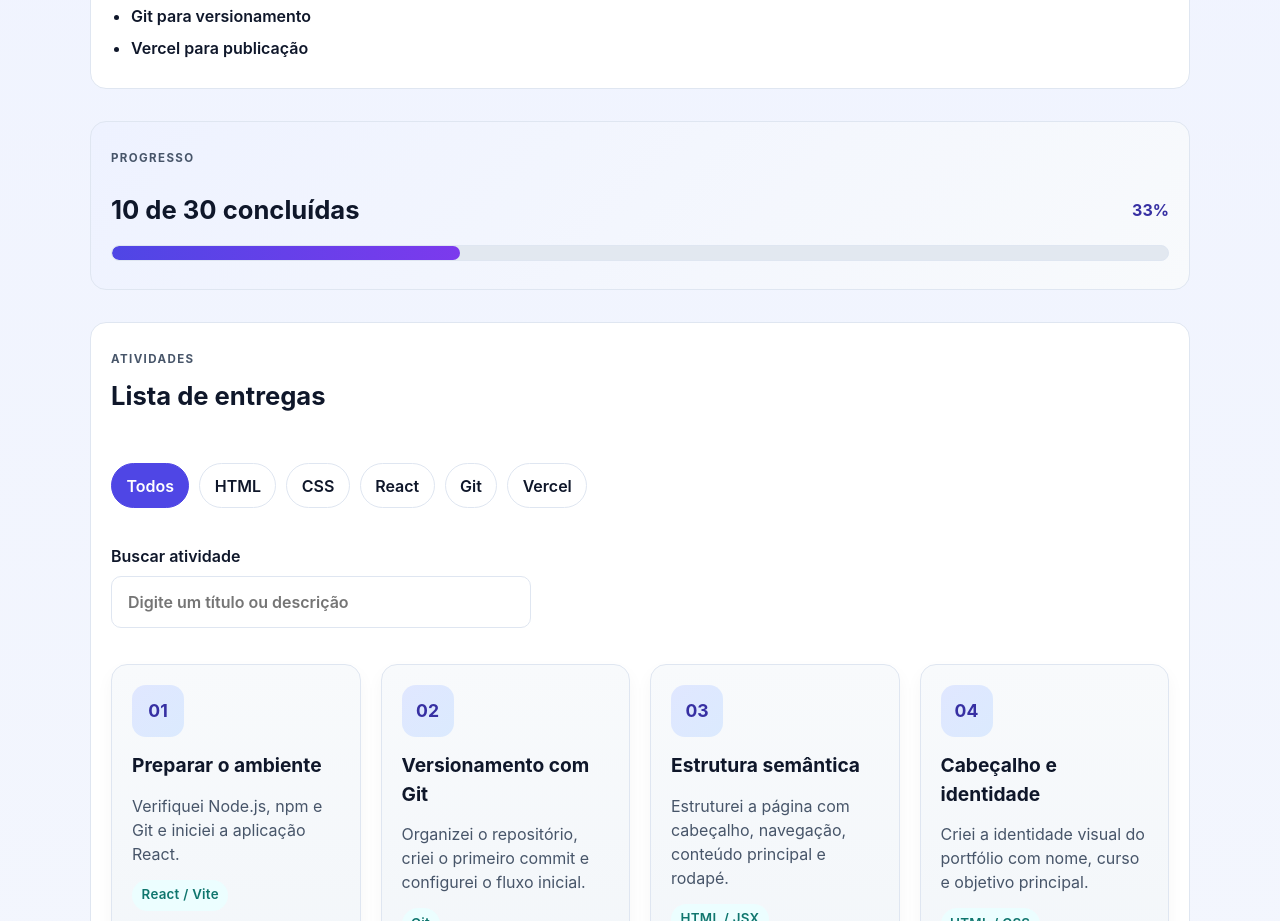
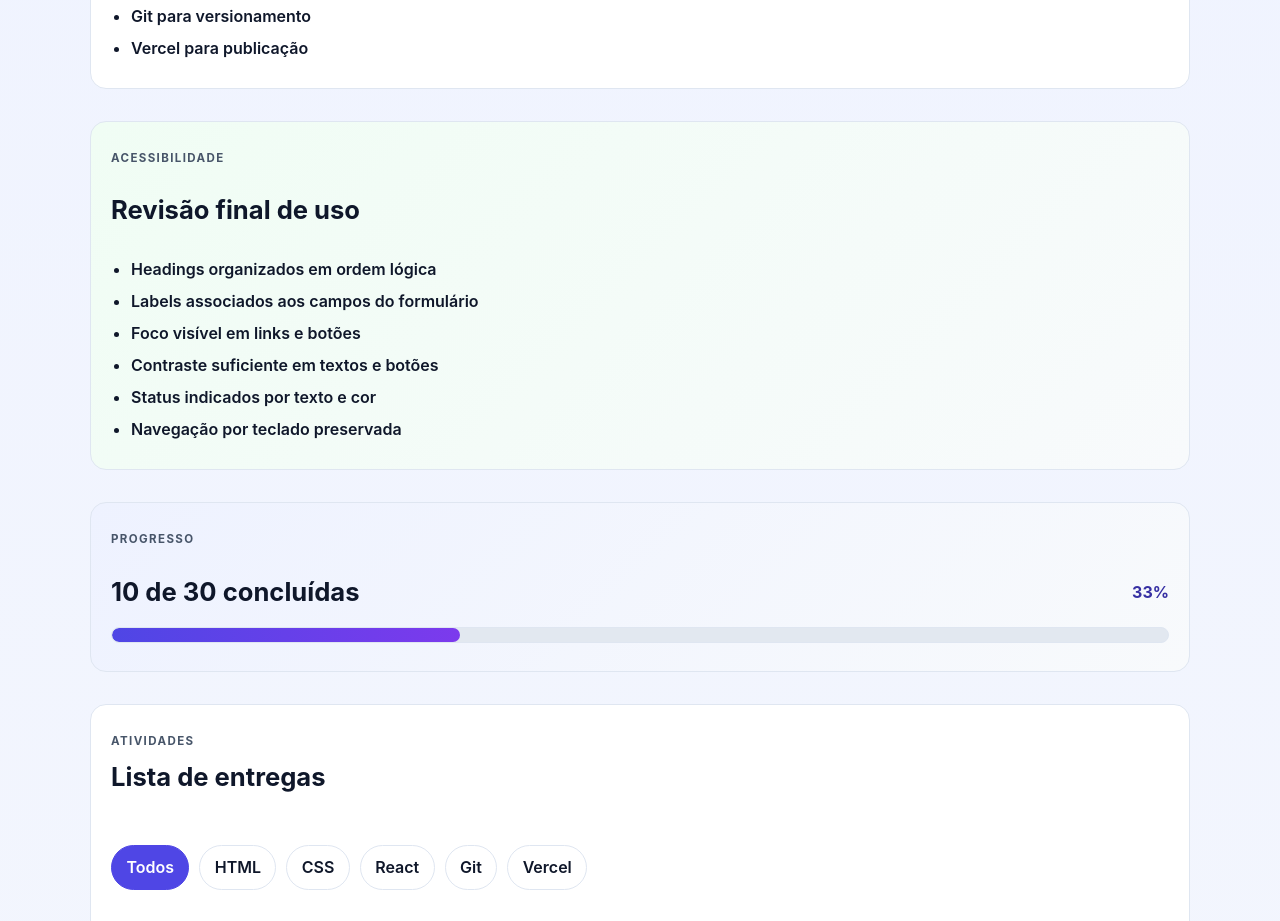
Before and after one commit to juliana008/anotacoes, a React (Vite) app in the folder Desenvolvimento_Full_Stack/Aulas/React/pratica_revisao/: page / in a window 1280 px wide. Shown: the part 820-1741 px from the top of the page. Built offline with nearby package versions, Linux system fonts and the light colour scheme.

Commit message:
fix: melhorar acessibilidade da interface

```diff
--- a/Desenvolvimento_Full_Stack/Aulas/React/pratica_revisao/src/App.css
+++ b/Desenvolvimento_Full_Stack/Aulas/React/pratica_revisao/src/App.css
@@ -183,6 +183,19 @@
 
 .bloco p {
   color: var(--cor-texto-suave);
+}
+
+.acessibilidade {
+  background: linear-gradient(135deg, #f0fdf4, #f8fafc);
+}
+
+.acessibilidade__lista {
+  margin: 0;
+  padding-left: 20px;
+  display: grid;
+  gap: 8px;
+  color: var(--cor-texto);
+  font-weight: 600;
 }
 
 .sobre__conteudo {
--- a/Desenvolvimento_Full_Stack/Aulas/React/pratica_revisao/src/App.jsx
+++ b/Desenvolvimento_Full_Stack/Aulas/React/pratica_revisao/src/App.jsx
@@ -5,6 +5,15 @@ import Rodape from './components/Rodape'
 import CardAtividade from './components/CardAtividade'
 import Sobre from './components/Sobre'
 import atividades from './data/atividades'
+
+const checklistAcessibilidade = [
+  'Headings organizados em ordem lógica',
+  'Labels associados aos campos do formulário',
+  'Foco visível em links e botões',
+  'Contraste suficiente em textos e botões',
+  'Status indicados por texto e cor',
+  'Navegação por teclado preservada',
+]
 
 const filtros = ['Todos', 'HTML', 'CSS', 'React', 'Git', 'Vercel']
 
@@ -100,6 +109,16 @@ function App() {
 
       <main>
         <Sobre />
+
+        <section className="bloco acessibilidade">
+          <p className="eyebrow">Acessibilidade</p>
+          <h2>Revisão final de uso</h2>
+          <ul className="acessibilidade__lista">
+            {checklistAcessibilidade.map((item) => (
+              <li key={item}>{item}</li>
+            ))}
+          </ul>
+        </section>
 
         <section className="bloco progresso">
           <p className="eyebrow">Progresso</p>
```
